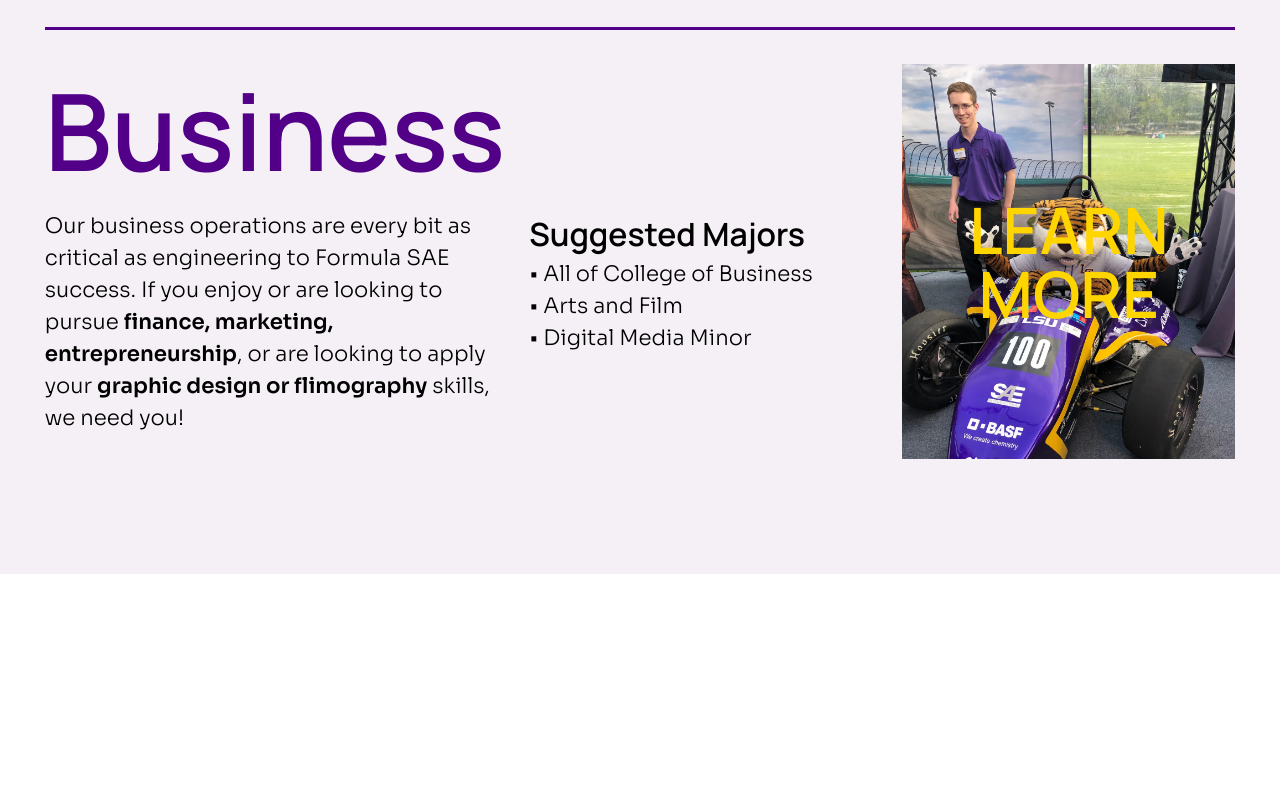
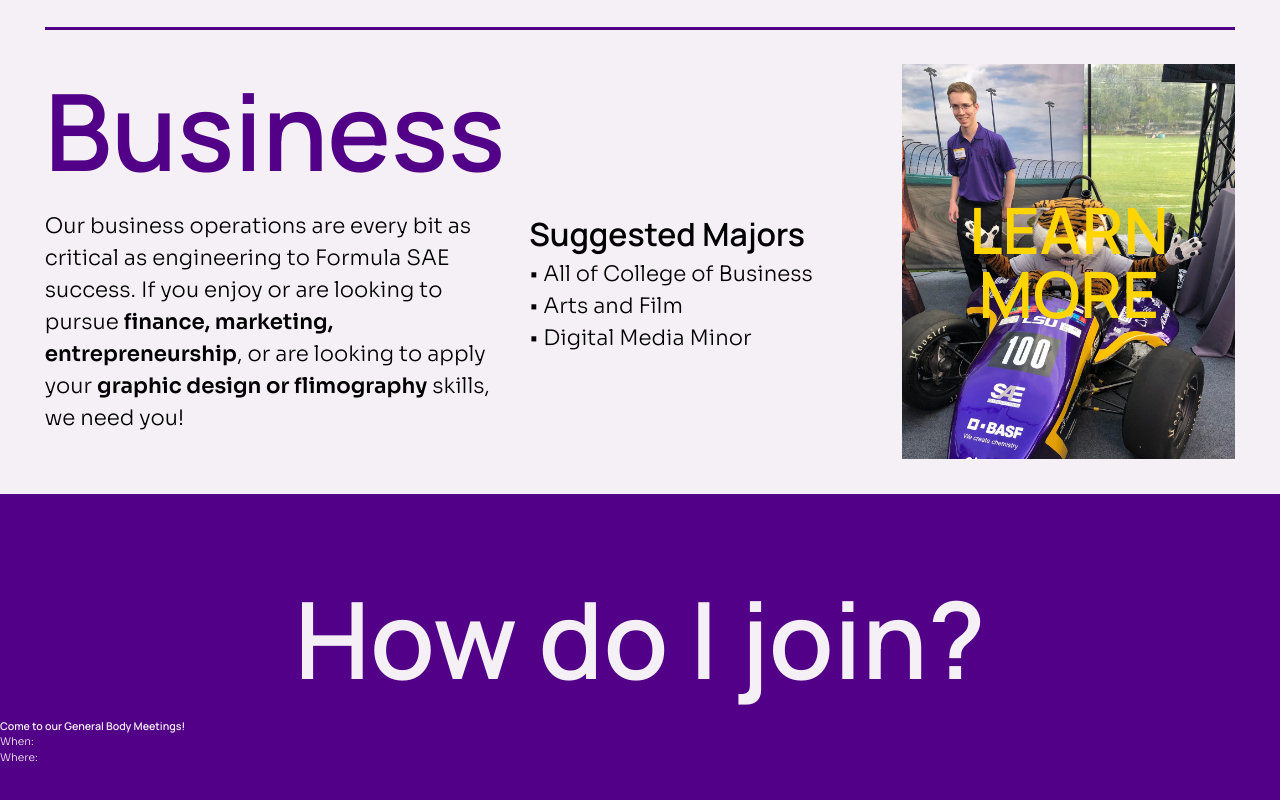
Before and after one commit to LSUTigerRacing/TigerRacing_Website, a React (Vite) app in the folder frontend/: page /join in a window 1280 px wide. Shown: the part 2797-3597 px from the top of the page. Before the commit the page ends 3371 px from the top, so only its background shows below. Built offline with nearby package versions, Linux system fonts and the light colour scheme; a web font is replaced by a local one.

Commit message:
how to join initialized

```diff
--- a/frontend/src/pages/public/Join.tsx
+++ b/frontend/src/pages/public/Join.tsx
@@ -68,7 +68,7 @@ const JoinReasons = () => {
 
 const Join = () => {
   return (
-    <div className="w-screen h-fit bg-[#F5F0F6] !pb-[10vh]">
+    <div className="w-screen h-fit bg-[#F5F0F6]">
       <span className="w-screen text-center text-[#510087] inline-block !mt-[12vh] !mb-[4vh]">
         <span className="text-[10rem] leading-50">
           <h1 >Want to Join?</h1>
@@ -277,6 +277,15 @@ const Join = () => {
         </span>
       </div>
 
+      {/* how join */}
+      <div className="w-screen h-fit min-h-screen bg-[#510087] text-[#F5F0F6]">
+        <div className="text-center text-[10rem] !pt-[8vh]">
+          <h1>How do I join?</h1>
+        </div>
+        <h2>Come to our General Body Meetings!</h2>
+        <p>When:</p>
+        <p>Where:</p>
+      </div>
     </div>
   );
 };
```
